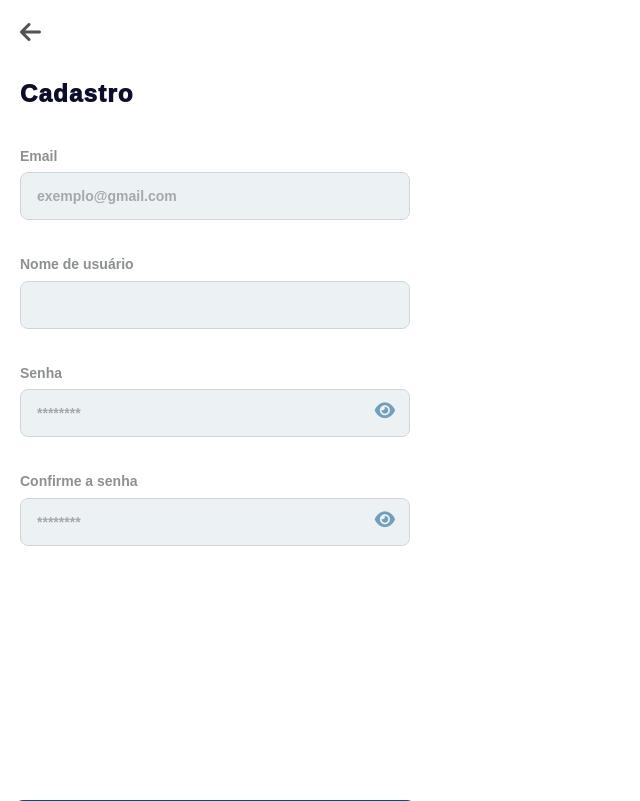
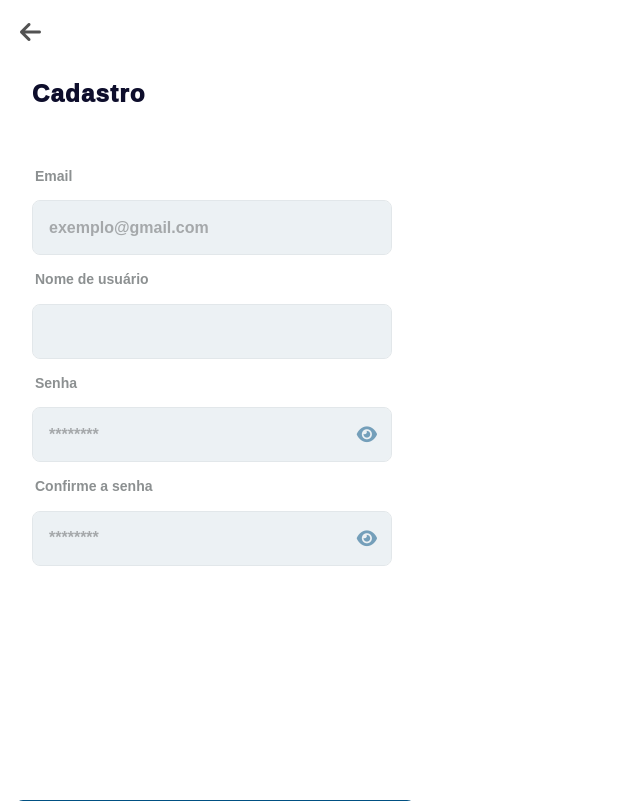
Before and after one commit to ericksoares13/INF221-COOLVERT, a Flask app: template app/templates/register.html in a window 1280 px wide. Shown: the top 801 px of the page, without its empty margins (0-640 px from the left). Run offline with Flask 3, Linux system fonts and the light colour scheme; the template is opened without the code that fills it, so the values that code supplies are empty; some libraries are stand-ins or nearby versions.

Commit message:
fix(input-values): Corrigindo valores de entrada

```diff
--- a/app/templates/register.html
+++ b/app/templates/register.html
@@ -39,12 +39,13 @@
         }
 
         .form-group {
-            width: 430px;
-            padding: 10px 20px;
-            border-radius: 8px 0 0 0;
+            width: 360px;
+            left: 32px;
+            border-radius: 8px;
+            gap: 8px;
             display: flex;
             flex-direction: column;
-            align-items: flex-start;
+            align-items: center;
             box-sizing: border-box;
             position: relative;
         }
@@ -58,18 +59,19 @@
             line-height: 16.44px;
             letter-spacing: 4%;
             margin-bottom: 8px;
+            padding-left: 38px;
         }
 
         .form-group input {
-            height: 48px;
+            height: 55px;
             padding: 12px 16px;
-            padding-right: 40px; /* Espaço para o ícone */
             border-radius: 8px;
             background-color: #ECF1F4;
+            border-color: #e2e7ea;
             box-sizing: border-box;
             font-family: 'Raleway', sans-serif;
             font-weight: 800;
-            font-size: 14px;
+            font-size: 16px;
             line-height: 16.44px;
             letter-spacing: 4%;
         }
@@ -84,8 +86,8 @@
 
         .form-group .toggle-icon {
             position: absolute;
-            right: 35px;
-            top: 60%;
+            right: 15px;
+            top: 68%;
             transform: translateY(-50%);
             cursor: pointer;
             font-size: 18px;
@@ -114,8 +116,8 @@
             text-align: left;
             color: #0E0E2C;
             margin-top: 40px;
-            margin-bottom: 30px;
-            margin-left: 20px;
+            margin-bottom: 60px;
+            margin-left: 32px;
         }
 
         .content {
@@ -132,20 +134,20 @@
     <form action="/cadastro" method="POST">
         <div class="form-group">
             <label for="email">Email</label>
-            <input type="email" name="email" class="form-control" id="email" placeholder="exemplo@gmail.com">
+            <input type="text" name="email" class="form-control" id="email" placeholder="exemplo@gmail.com" required>
         </div>
         <div class="form-group">
             <label for="username">Nome de usuário</label>
-            <input type="text" name="username" class="form-control" id="username">
+            <input type="text" name="username" class="form-control" id="username" required>
         </div>
         <div class="form-group">
             <label for="password">Senha</label>
-            <input type="password" name="password" class="form-control" id="password" placeholder="********">
+            <input type="password" name="password" class="form-control" id="password" placeholder="********" required>
             <i class="fas fa-eye toggle-icon" id="toggle-password"></i>
         </div>
         <div class="form-group">
             <label for="confirm-password">Confirme a senha</label>
-            <input type="password" name="confirm-password" class="form-control" id="confirm-password" placeholder="********">
+            <input type="password" name="confirm-password" class="form-control" id="confirm-password" placeholder="********" required>
             <i class="fas fa-eye toggle-icon" id="toggle-confirm-password"></i>
         </div>
         <button type="submit" class="btn btn-lg button">CADASTRAR</button>
```
